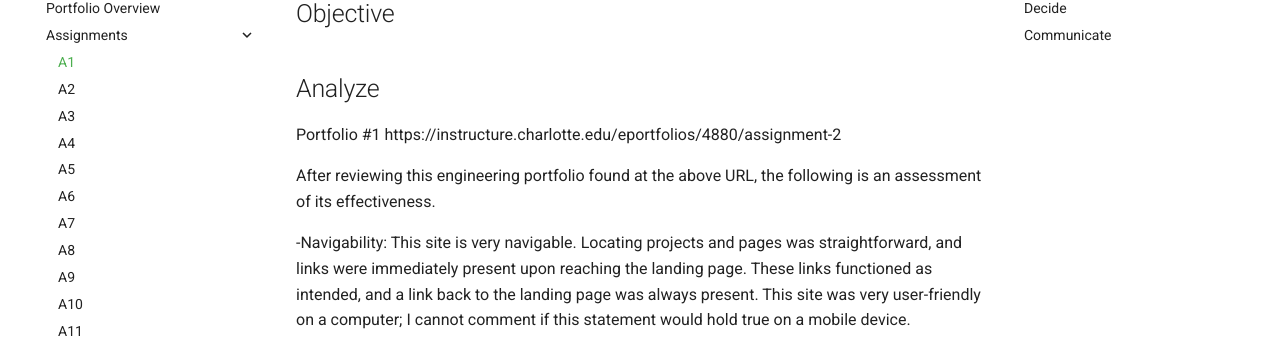
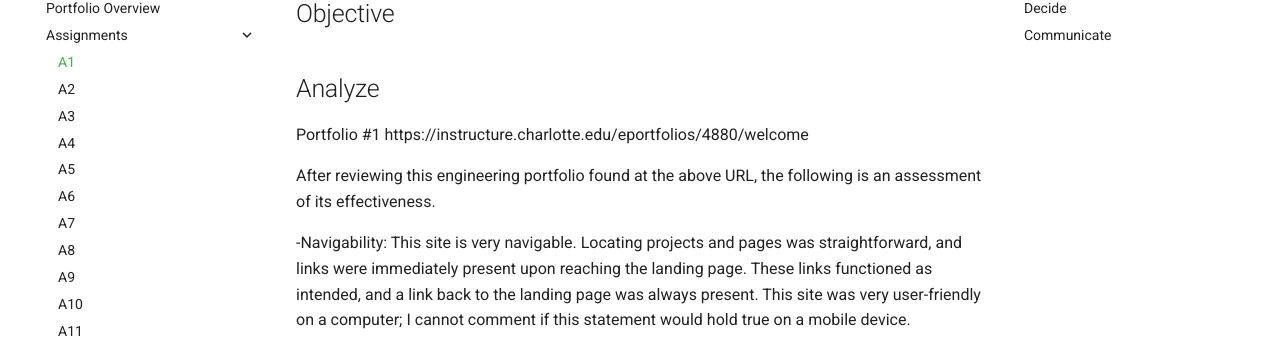
Before and after one commit to JacBinon/SOHPMORE-DESIGN, an MkDocs documentation site: the page built from docs/assignments/A01/index.md, in a window 1280 px wide and 900 px high. Shown: the part 184-522 px from the top of the window. Built offline with MkDocs 1.6.1 and Material for MkDocs 9.7.7, drawn with Linux system fonts in a browser that asks for light colours; part of the change alters nothing that is shown.

Commit message:
Update index.md

```diff
--- a/docs/assignments/A01/index.md
+++ b/docs/assignments/A01/index.md
@@ -4,7 +4,7 @@
 
 
 ## Analyze
-Portfolio #1 https://instructure.charlotte.edu/eportfolios/4880/assignment-2
+Portfolio #1 https://instructure.charlotte.edu/eportfolios/4880/welcome
 
 After reviewing this engineering portfolio found at the above URL, the following is an assessment of its effectiveness.
 
```
